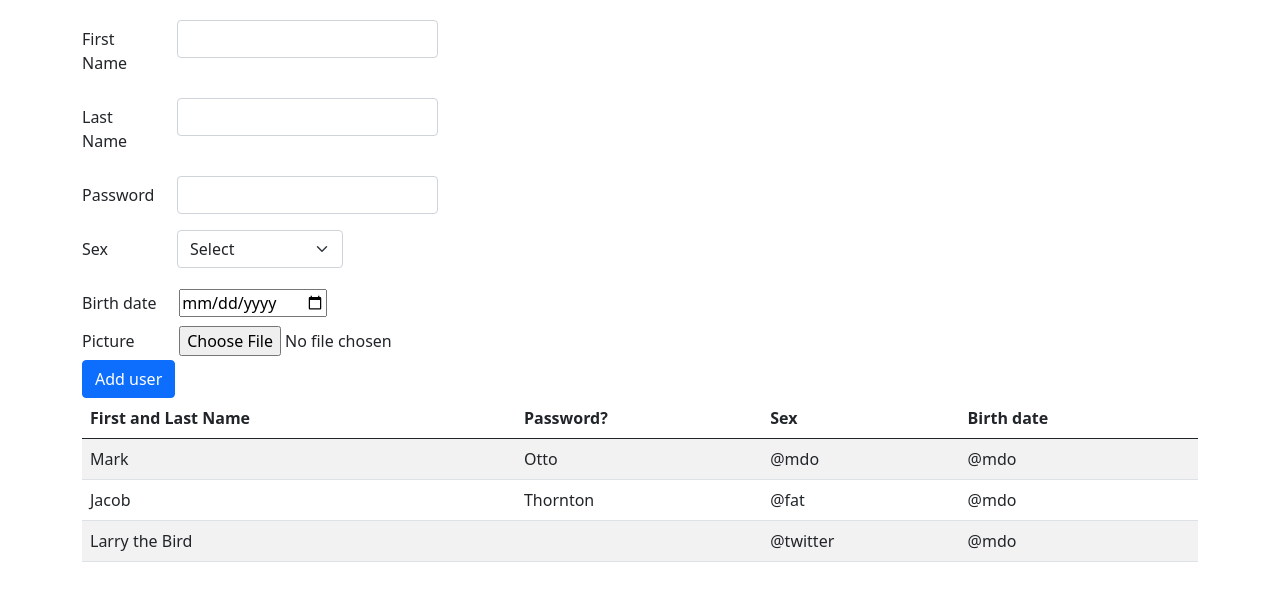
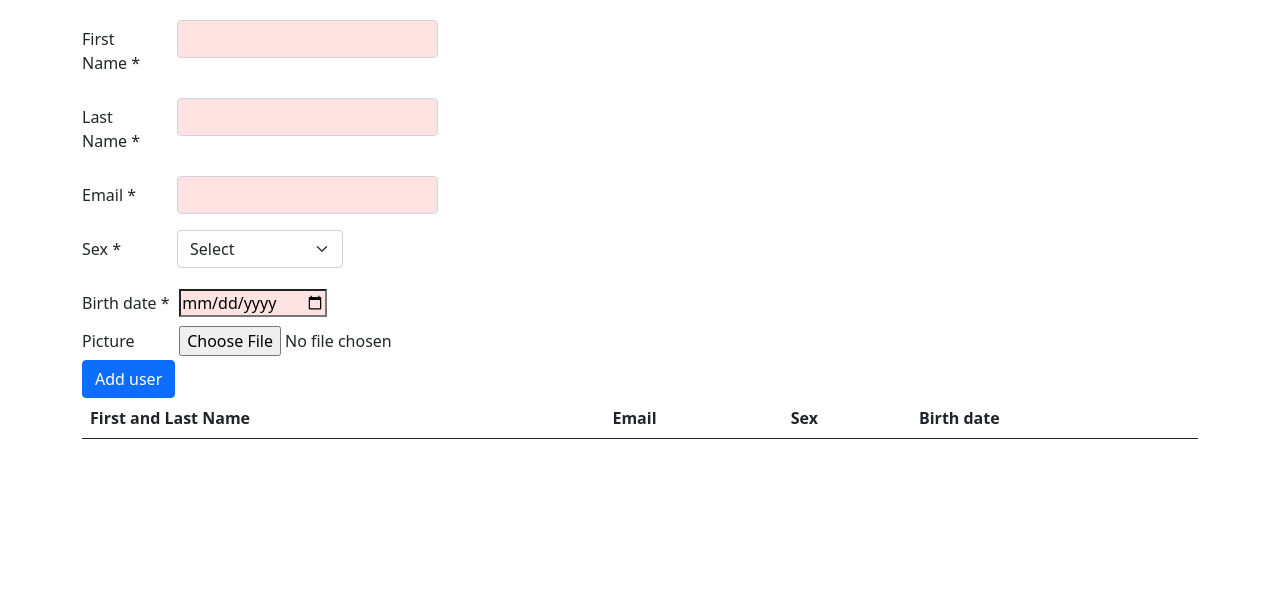
Before and after one commit to Dorinacho/CMS-Javascript3, a plain HTML site: page index.html in a window 1280 px wide. Drawn offline with nearby package versions, Linux system fonts and the light colour scheme.

Commit message:
Maybe another git fail?

```diff
--- a/index.html
+++ b/index.html
@@ -19,30 +19,42 @@
             <div class="row mb-3" style="margin-top: 20px;">
                 <label for="first-name" class="col-sm-1 col-form-label">
                     First Name
+                    <abbr title="This field is mandatory" aria-label="required">
+                        *
+                    </abbr>
                 </label>
                 <div class="col-sm-3">
-                    <input type="text" class="form-control" id="first-name" required>
+                    <input type="text" class="form-control" id="first-name" required pattern="[A-z]" maxlength="35">
                 </div>
             </div>
             <div class="row mb-3">
                 <label for="last-name" class="col-sm-1 col-form-label">
                     Last Name
+                    <abbr title="This field is mandatory" aria-label="required">
+                        *
+                    </abbr>
                 </label>
                 <div class="col-sm-3">
-                    <input type="text" class="form-control" id="last-name" required>
+                    <input type="text" class="form-control" id="last-name" required pattern="[A-z]" maxlength="35">
                 </div>
             </div>
             <div class="row mb-3">
-                <label for="password" class="col-sm-1 col-form-label">
-                    Password
+                <label for="email" class="col-sm-1 col-form-label">
+                    Email
+                    <abbr title="This field is mandatory" aria-label="required">
+                        *
+                    </abbr>
                 </label>
                 <div class="col-sm-3">
-                    <input type="password" class="form-control" id="password" required>
+                    <input type="email" class="form-control" id="email" required>
                 </div>
             </div>
             <div class="row mb-3">
                 <label for="sex-selector" class="col-sm-1 col-form-label">
                     Sex
+                    <abbr title="This field is mandatory" aria-label="required">
+                        *
+                    </abbr>
                 </label>
                 <div class="col-sm-2">
                     <select class="form-select" id="sex-selector" aria-label="Default select example" required>
@@ -64,6 +76,9 @@
             <div>
                 <label for="birth-date" class="col-sm-1 col-form-label">
                     Birth date
+                    <abbr title="This field is mandatory" aria-label="required">
+                        *
+                    </abbr>
                 </label>
                 <input type="date" id="birth-date" required>
             </div>
@@ -88,7 +103,7 @@
                         First and Last Name
                     </th>
                     <th scope="col">
-                        Password?
+                        Email
                     </th>
                     <th scope="col">
                         Sex
@@ -99,10 +114,10 @@
                 </tr>
             </thead>
             <tbody>
-                <tr>
-                    <!-- <th scope="row">
+                <!-- <tr>
+                    <th scope="row">
                         1
-                    </th> -->
+                    </th>
                     <td>
                         Mark
                     </td>
@@ -117,9 +132,9 @@
                     </td>
                 </tr>
                 <tr>
-                    <!-- <th scope="row">
+                    <th scope="row">
                         2
-                    </th> -->
+                    </th>
                     <td>
                         Jacob
                     </td>
@@ -134,9 +149,9 @@
                     </td>
                 </tr>
                 <tr>
-                    <!-- <th scope="row">
+                    <th scope="row">
                         3
-                    </th> -->
+                    </th>
                     <td colspan="2">
                         Larry the Bird
                     </td>
@@ -146,7 +161,7 @@
                     <td>
                         @mdo
                     </td>
-                </tr>
+                </tr> -->
             </tbody>
         </table>
     </div>
--- a/script.js
+++ b/script.js
@@ -1,28 +1,31 @@
-// var firstName = document.getElementById('first-name').value;
-// var lastName = document.getElementById('last-name').value;
-// var password = document.getElementById('password').value;
-// var sex = document.getElementById('sex-selector').value;
-// var birthDate = document.getElementById('birth-date').value;
+function addUser() {
+
+    let table = document.getElementById('user-table');
+    let row = table.insertRow(-1);
+    let nameCell = row.insertCell(0);
+    let emailCell = row.insertCell(1);
+    let sexCell = row.insertCell(2);
+    let birthDateCell = row.insertCell(3);
+
+    let firstName = document.getElementById('first-name').value;
+    let lastName = document.getElementById('last-name').value;
+    let email = document.getElementById('email').value;
+    let sex = document.getElementById('sex-selector').value;
+    let birthDate = document.getElementById('birth-date').value;
+
+    if (typeof firstName === 'string' || firstName instanceof String) {
+        if (typeof lastName === 'string' || lastName instanceof String) {
+            nameCell.innerHTML = firstName + " " + lastName;
+        } else {
+            alert('Wrong input');
+        }
+    } else {
+        alert('Wrong input');
+    }
 
 
 
-function addUser() {
-
-    var table = document.getElementById('user-table');
-    var row = table.insertRow(-1);
-    var nameCell = row.insertCell(0);
-    var passwordCell = row.insertCell(1);
-    var sexCell = row.insertCell(2);
-    var birthDateCell = row.insertCell(3);
-
-    var firstName = document.getElementById('first-name').value;
-    var lastName = document.getElementById('last-name').value;
-    var password = document.getElementById('password').value;
-    var sex = document.getElementById('sex-selector').value;
-    var birthDate = document.getElementById('birth-date').value;
-
-    nameCell.innerHTML = firstName + " " + lastName;
-    passwordCell.innerHTML = password;
+    emailCell.innerHTML = email;
     sexCell.innerHTML = sex;
     birthDateCell.innerHTML = birthDate;
 }
--- a/styles.css
+++ b/styles.css
@@ -0,0 +1,9 @@
+abbr[title] {
+    border-bottom: none !important;
+    cursor: inherit !important;
+    text-decoration: none !important;
+}
+
+input:invalid {
+    background-color: #fc00001c;
+}
```
